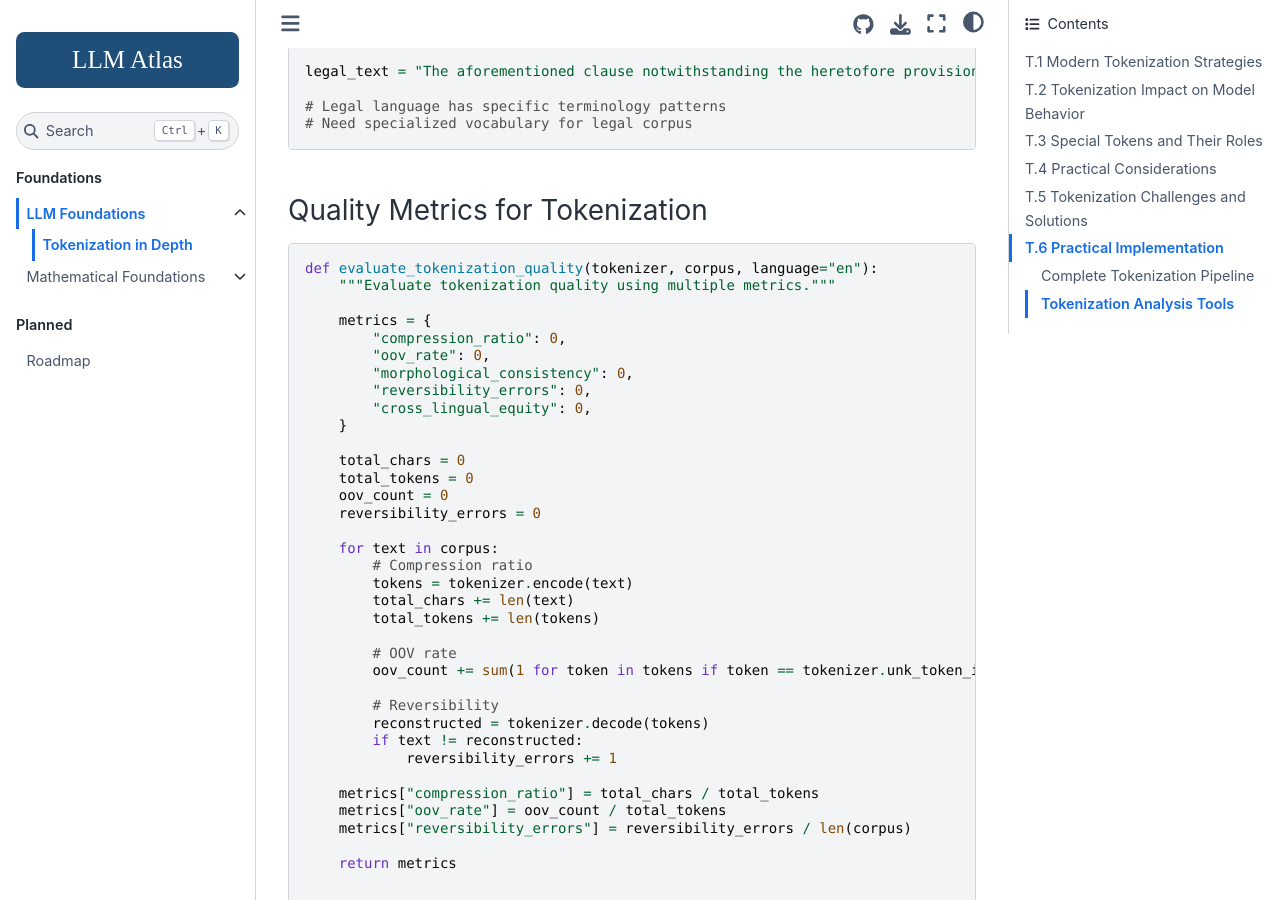
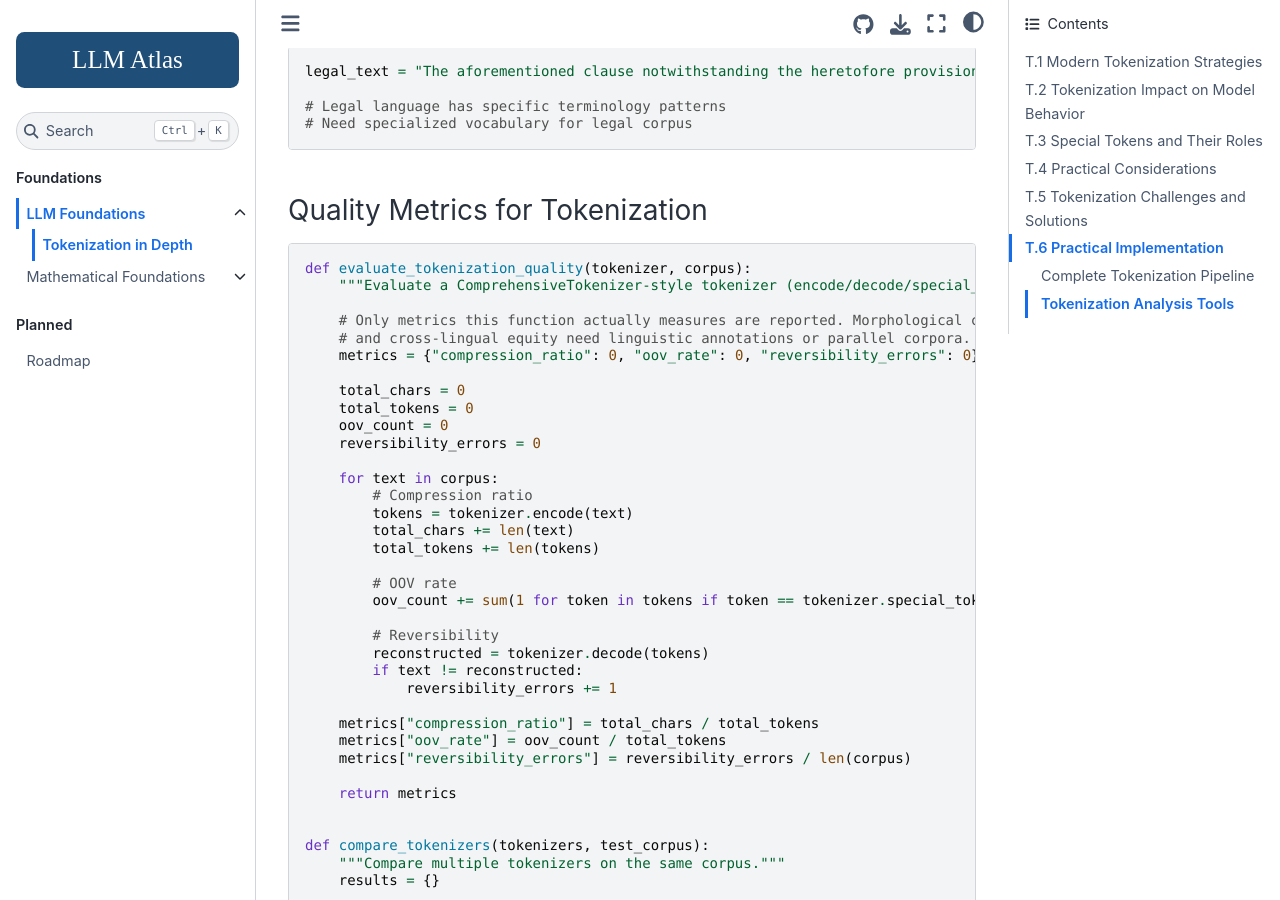
Before and after one commit to Beaker12/llmatlas, a Jupyter Book: the page built from chapters/01-foundations/tokenization-deep-dive.md, in a window 1280 px wide and 900 px high, scrolled down 8709 px. Built offline with Jupyter Book 1.0.4 settings and Sphinx 7.4.7 and the Sphinx Book theme 1.1.4, drawn with Linux system fonts in a browser that asks for light colours; pages that are not in the unit, such as notebooks, are missing from menus; some of the changed text lies outside the part shown.

Commit message:
Review fixes: honest tokenizer metrics, stronger tests, attribution and references
- evaluate_tokenization_quality reports only what it measures and uses the
  tokenizer's <UNK> id (test added).
- RoPE test now rejects an identity transform; fence test parses with ast and
  fails if pyflakes did not run.
- Relative-position bias attributed to T5 with Shaw et al. described correctly;
  i-j sign convention matches the docstring; dangling "Section 1.6" reference
  now links to the tokenization page; tokenizer example comment shows the real
  executed output (vocabulary 153); norm bars and footers tidied.

````diff
--- a/chapters/01-foundations/tokenization-deep-dive.md
+++ b/chapters/01-foundations/tokenization-deep-dive.md
@@ -421,16 +421,12 @@ legal_text = "The aforementioned clause notwithstanding the heretofore provision
 ### Quality Metrics for Tokenization
 
 ```python
-def evaluate_tokenization_quality(tokenizer, corpus, language="en"):
-    """Evaluate tokenization quality using multiple metrics."""
+def evaluate_tokenization_quality(tokenizer, corpus):
+    """Evaluate a ComprehensiveTokenizer-style tokenizer (encode/decode/special_tokens)."""
 
-    metrics = {
-        "compression_ratio": 0,
-        "oov_rate": 0,
-        "morphological_consistency": 0,
-        "reversibility_errors": 0,
-        "cross_lingual_equity": 0,
-    }
+    # Only metrics this function actually measures are reported. Morphological consistency
+    # and cross-lingual equity need linguistic annotations or parallel corpora.
+    metrics = {"compression_ratio": 0, "oov_rate": 0, "reversibility_errors": 0}
 
     total_chars = 0
     total_tokens = 0
@@ -444,7 +440,7 @@ def evaluate_tokenization_quality(tokenizer, corpus, language="en"):
         total_tokens += len(tokens)
 
         # OOV rate
-        oov_count += sum(1 for token in tokens if token == tokenizer.unk_token_id)
+        oov_count += sum(1 for token in tokens if token == tokenizer.special_tokens["<UNK>"])
 
         # Reversibility
         reconstructed = tokenizer.decode(tokens)
@@ -804,8 +800,8 @@ class ComprehensiveTokenizer:
         return tokenizer
 
 
-# Example usage (printed output: 'Training complete. Final vocabulary size: 57', then an
-# exact round trip of 'The quick brown fox')
+# Example usage. Printed output: 'Training complete. Final vocabulary size: 153', then
+# Encoded: [2, 12, 110, 26, 49, 3] and an exact round trip of 'The quick brown fox'
 sample_corpus = [
     "The quick brown fox jumps over the lazy dog",
     "A journey of a thousand miles begins with a single step",
````
Also changed, not shown: chapters/01-foundations/index.md (+5 -5 lines), chapters/02-mathematics/index.md (+4 -4 lines), 2 other files.
